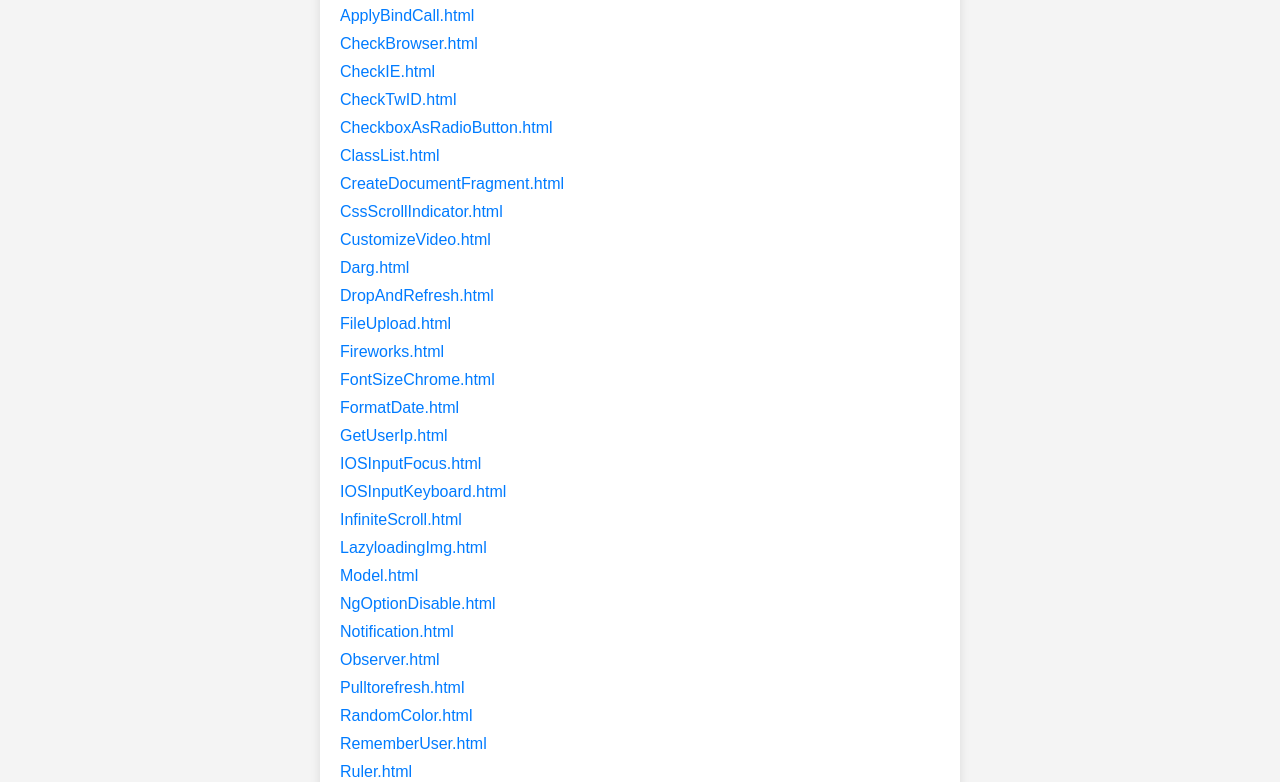
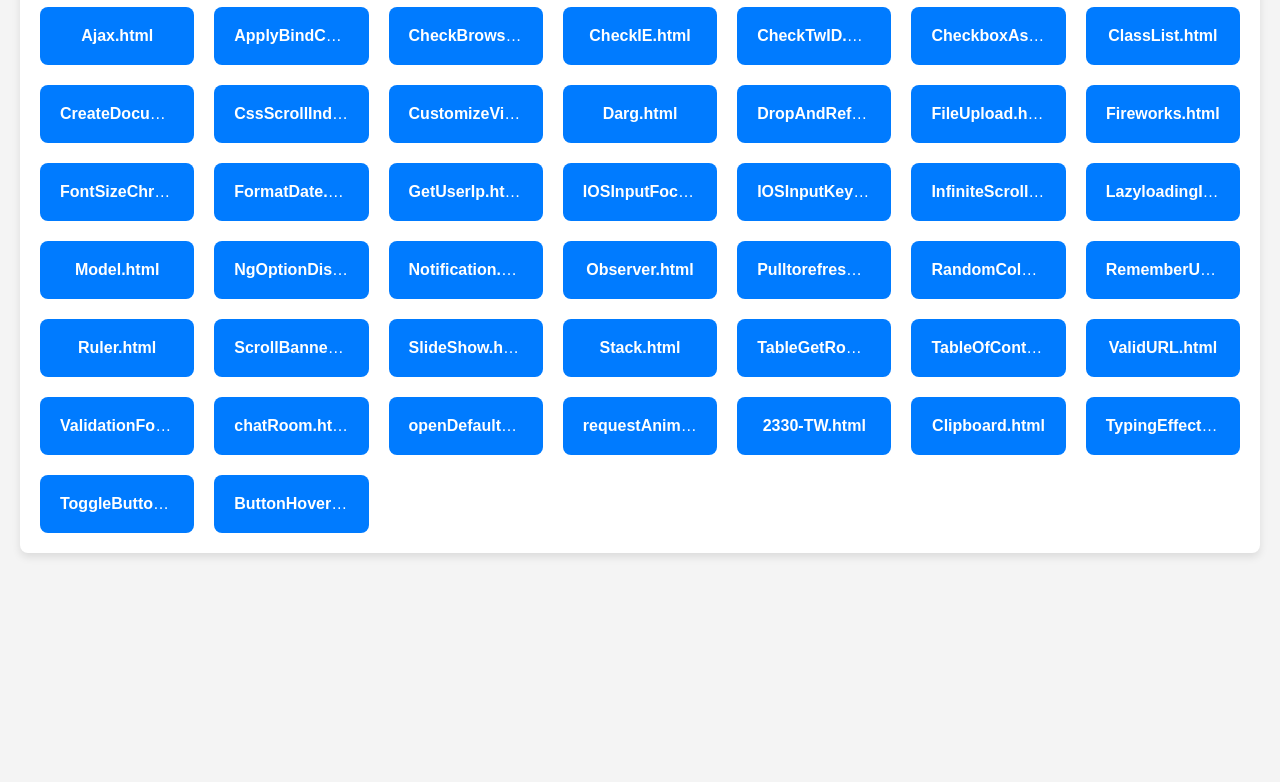
Before and after one commit to louisxie0830/javascript-practice, a website: page index.html in a window 1280 px wide. Shown: the part 141-923 px from the top of the page. After the commit the page ends 800 px from the top, so only its background shows below. Drawn offline with Linux system fonts and the light colour scheme.

Commit message:
fix: update index.html

```diff
--- a/index.html
+++ b/index.html
@@ -3,96 +3,167 @@
 
 <head>
     <meta charset="UTF-8" />
-    <meta name="viewport" content="width=device-width, initial-scale=1.0" />
-    <title>Index of HTML Examples</title>
+    <meta
+        name="viewport"
+        content="width=device-width, initial-scale=1.0"
+    />
+    <title>JavaScript Examples</title>
     <style>
         body {
             font-family: Arial, sans-serif;
-            margin: 20px;
+            margin: 0;
             background-color: #f4f4f4;
+        }
+
+        .container {
+            margin: 40px 20px;
+            background-color: #fff;
+            padding: 20px;
+            box-shadow: 0 4px 8px rgba(0, 0, 0, 0.1);
+            border-radius: 8px;
         }
 
         h1 {
             text-align: center;
+            color: #333;
+            margin-bottom: 30px;
         }
 
-        ul {
-            list-style-type: none;
-            padding: 0;
+        .grid-container {
+            display: grid;
+            grid-template-columns: repeat(auto-fill, minmax(150px, 1fr));
+            gap: 20px;
         }
 
-        li {
-            margin: 10px 0;
+        .grid-item {
+            background-color: #007bff;
+            color: white;
+            padding: 20px;
+            text-align: center;
+            border-radius: 8px;
+            transition: transform 0.2s;
+            white-space: nowrap;
+            overflow: hidden;
+            text-overflow: ellipsis;
         }
 
-        a {
+        .grid-item a {
+            color: white;
             text-decoration: none;
-            color: #007bff;
+            font-weight: bold;
         }
 
-        a:hover {
-            text-decoration: underline;
-        }
-
-        .container {
-            max-width: 600px;
-            margin: 0 auto;
-            background-color: #fff;
-            padding: 20px;
-            box-shadow: 0 0 10px rgba(0, 0, 0, 0.1);
+        .grid-item:hover {
+            transform: scale(1.05);
         }
     </style>
 </head>
 
 <body>
     <div class="container">
-        <h1>HTML Examples</h1>
-        <ul>
-            <li><a href="Ajax.html">Ajax.html</a></li>
-            <li><a href="ApplyBindCall.html">ApplyBindCall.html</a></li>
-            <li><a href="CheckBrowser.html">CheckBrowser.html</a></li>
-            <li><a href="CheckIE.html">CheckIE.html</a></li>
-            <li><a href="CheckTwID.html">CheckTwID.html</a></li>
-            <li><a href="CheckboxAsRadioButton.html">CheckboxAsRadioButton.html</a></li>
-            <li><a href="ClassList.html">ClassList.html</a></li>
-            <li><a href="CreateDocumentFragment.html">CreateDocumentFragment.html</a></li>
-            <li><a href="CssScrollIndicator.html">CssScrollIndicator.html</a></li>
-            <li><a href="CustomizeVideo.html">CustomizeVideo.html</a></li>
-            <li><a href="Darg.html">Darg.html</a></li>
-            <li><a href="DropAndRefresh.html">DropAndRefresh.html</a></li>
-            <li><a href="FileUpload.html">FileUpload.html</a></li>
-            <li><a href="Fireworks.html">Fireworks.html</a></li>
-            <li><a href="FontSizeChrome.html">FontSizeChrome.html</a></li>
-            <li><a href="FormatDate.html">FormatDate.html</a></li>
-            <li><a href="GetUserIp.html">GetUserIp.html</a></li>
-            <li><a href="IOSInputFocus.html">IOSInputFocus.html</a></li>
-            <li><a href="IOSInputKeyboard.html">IOSInputKeyboard.html</a></li>
-            <li><a href="InfiniteScroll.html">InfiniteScroll.html</a></li>
-            <li><a href="LazyloadingImg.html">LazyloadingImg.html</a></li>
-            <li><a href="Model.html">Model.html</a></li>
-            <li><a href="NgOptionDisable.html">NgOptionDisable.html</a></li>
-            <li><a href="Notification.html">Notification.html</a></li>
-            <li><a href="Observer.html">Observer.html</a></li>
-            <li><a href="Pulltorefresh.html">Pulltorefresh.html</a></li>
-            <li><a href="RandomColor.html">RandomColor.html</a></li>
-            <li><a href="RememberUser.html">RememberUser.html</a></li>
-            <li><a href="Ruler.html">Ruler.html</a></li>
-            <li><a href="ScrollBanner.html">ScrollBanner.html</a></li>
-            <li><a href="SlideShow.html">SlideShow.html</a></li>
-            <li><a href="Stack.html">Stack.html</a></li>
-            <li><a href="TableGetRowInfo.html">TableGetRowInfo.html</a></li>
-            <li><a href="TableOfContent.html">TableOfContent.html</a></li>
-            <li><a href="ValidURL.html">ValidURL.html</a></li>
-            <li><a href="ValidationForm.html">ValidationForm.html</a></li>
-            <li><a href="chatRoom.html">chatRoom.html</a></li>
-            <li><a href="openDefaultBroserAtLine.html">openDefaultBroserAtLine.html</a></li>
-            <li><a href="requestAnimationFrame.html">requestAnimationFrame.html</a></li>
-            <li><a href="2330-TW.html">2330-TW.html</a></li>
-            <li><a href="Clipboard.html">Clipboard.html</a></li>
-            <li><a href="TypingEffect.html">TypingEffect.html</a></li>
-            <li><a href="ToggleButton.html">ToggleButton.html</a></li>
-            <li><a href="ButtonHoverEffect.html">ButtonHoverEffect.html</a></li>
-        </ul>
+        <h1>JavaScript Examples</h1>
+        <div class="grid-container">
+            <div class="grid-item"><a href="Ajax.html">Ajax.html</a></div>
+            <div class="grid-item">
+                <a href="ApplyBindCall.html">ApplyBindCall.html</a>
+            </div>
+            <div class="grid-item">
+                <a href="CheckBrowser.html">CheckBrowser.html</a>
+            </div>
+            <div class="grid-item"><a href="CheckIE.html">CheckIE.html</a></div>
+            <div class="grid-item"><a href="CheckTwID.html">CheckTwID.html</a></div>
+            <div class="grid-item">
+                <a href="CheckboxAsRadioButton.html">CheckboxAsRadioButton.html</a>
+            </div>
+            <div class="grid-item"><a href="ClassList.html">ClassList.html</a></div>
+            <div class="grid-item">
+                <a href="CreateDocumentFragment.html">CreateDocumentFragment.html</a>
+            </div>
+            <div class="grid-item">
+                <a href="CssScrollIndicator.html">CssScrollIndicator.html</a>
+            </div>
+            <div class="grid-item">
+                <a href="CustomizeVideo.html">CustomizeVideo.html</a>
+            </div>
+            <div class="grid-item"><a href="Darg.html">Darg.html</a></div>
+            <div class="grid-item">
+                <a href="DropAndRefresh.html">DropAndRefresh.html</a>
+            </div>
+            <div class="grid-item">
+                <a href="FileUpload.html">FileUpload.html</a>
+            </div>
+            <div class="grid-item"><a href="Fireworks.html">Fireworks.html</a></div>
+            <div class="grid-item">
+                <a href="FontSizeChrome.html">FontSizeChrome.html</a>
+            </div>
+            <div class="grid-item">
+                <a href="FormatDate.html">FormatDate.html</a>
+            </div>
+            <div class="grid-item"><a href="GetUserIp.html">GetUserIp.html</a></div>
+            <div class="grid-item">
+                <a href="IOSInputFocus.html">IOSInputFocus.html</a>
+            </div>
+            <div class="grid-item">
+                <a href="IOSInputKeyboard.html">IOSInputKeyboard.html</a>
+            </div>
+            <div class="grid-item">
+                <a href="InfiniteScroll.html">InfiniteScroll.html</a>
+            </div>
+            <div class="grid-item">
+                <a href="LazyloadingImg.html">LazyloadingImg.html</a>
+            </div>
+            <div class="grid-item"><a href="Model.html">Model.html</a></div>
+            <div class="grid-item">
+                <a href="NgOptionDisable.html">NgOptionDisable.html</a>
+            </div>
+            <div class="grid-item">
+                <a href="Notification.html">Notification.html</a>
+            </div>
+            <div class="grid-item"><a href="Observer.html">Observer.html</a></div>
+            <div class="grid-item">
+                <a href="Pulltorefresh.html">Pulltorefresh.html</a>
+            </div>
+            <div class="grid-item">
+                <a href="RandomColor.html">RandomColor.html</a>
+            </div>
+            <div class="grid-item">
+                <a href="RememberUser.html">RememberUser.html</a>
+            </div>
+            <div class="grid-item"><a href="Ruler.html">Ruler.html</a></div>
+            <div class="grid-item">
+                <a href="ScrollBanner.html">ScrollBanner.html</a>
+            </div>
+            <div class="grid-item"><a href="SlideShow.html">SlideShow.html</a></div>
+            <div class="grid-item"><a href="Stack.html">Stack.html</a></div>
+            <div class="grid-item">
+                <a href="TableGetRowInfo.html">TableGetRowInfo.html</a>
+            </div>
+            <div class="grid-item">
+                <a href="TableOfContent.html">TableOfContent.html</a>
+            </div>
+            <div class="grid-item"><a href="ValidURL.html">ValidURL.html</a></div>
+            <div class="grid-item">
+                <a href="ValidationForm.html">ValidationForm.html</a>
+            </div>
+            <div class="grid-item"><a href="chatRoom.html">chatRoom.html</a></div>
+            <div class="grid-item">
+                <a href="openDefaultBroserAtLine.html">openDefaultBroserAtLine.html</a>
+            </div>
+            <div class="grid-item">
+                <a href="requestAnimationFrame.html">requestAnimationFrame.html</a>
+            </div>
+            <div class="grid-item"><a href="2330-TW.html">2330-TW.html</a></div>
+            <div class="grid-item"><a href="Clipboard.html">Clipboard.html</a></div>
+            <div class="grid-item">
+                <a href="TypingEffect.html">TypingEffect.html</a>
+            </div>
+            <div class="grid-item">
+                <a href="ToggleButton.html">ToggleButton.html</a>
+            </div>
+            <div class="grid-item">
+                <a href="ButtonHoverEffect.html">ButtonHoverEffect.html</a>
+            </div>
+        </div>
     </div>
 </body>
 
```
